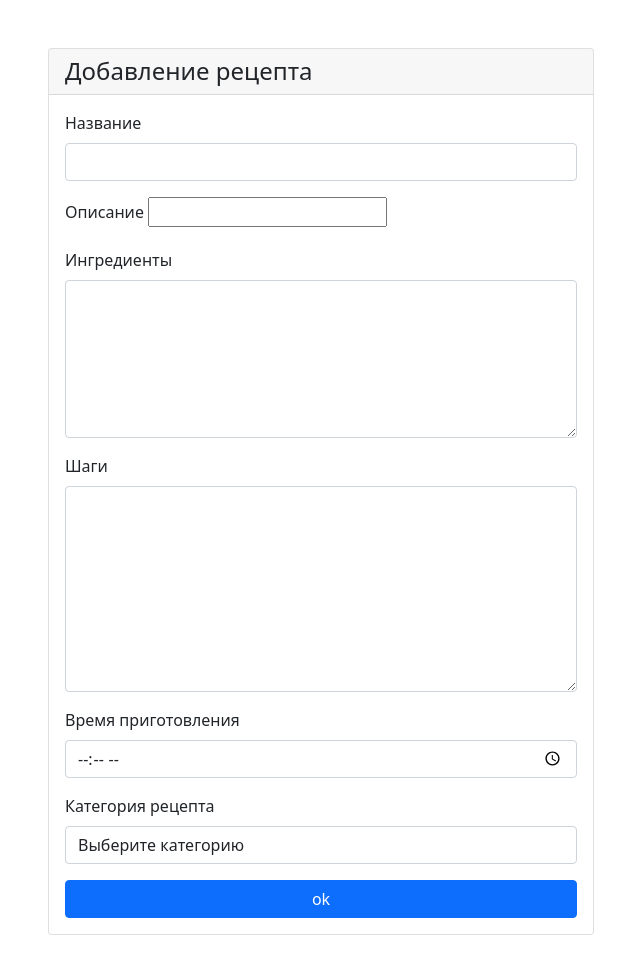
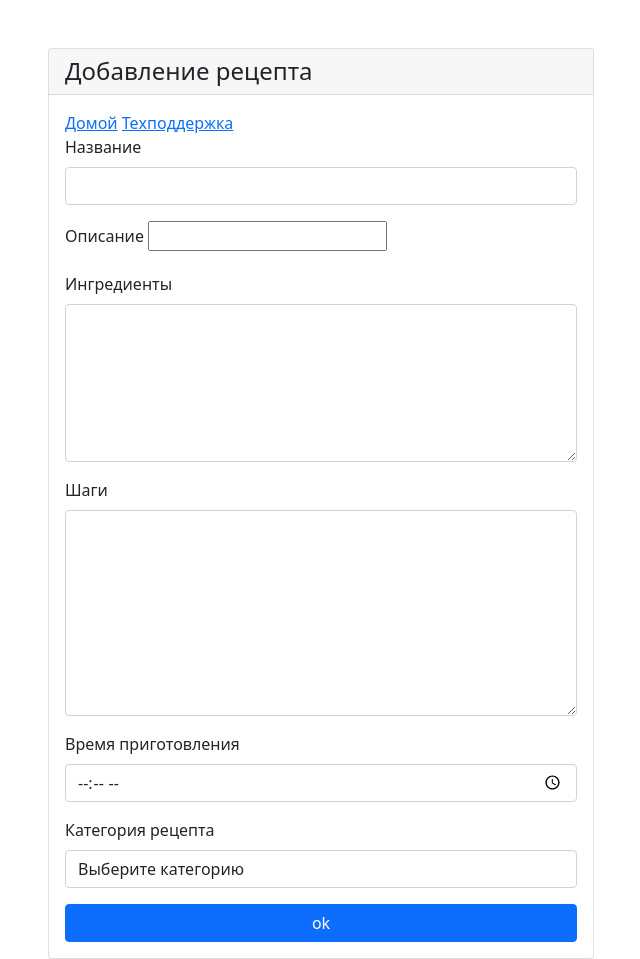
Before and after one commit to dr-number/recipe_management_v12, a Django app: page /main/front/add_recipe/ in a window 1280 px wide. Shown: the whole page, without its empty margins (319-959 px from the left). Before the commit the page ends 935 px from the top, so only its background shows below. Run offline with Django 4.2, Linux system fonts and the light colour scheme; the visitor is signed in with stand-in values (Sample User, id 1); data comes from the database, SQL or seed files in the repository; parts of the project's set-up code (start-up, migrations or seed data) failed here and were passed over; some libraries are stand-ins or nearby versions.

Commit message:
add link to html

```diff
--- a/app/main/templates/add_recipe.html
+++ b/app/main/templates/add_recipe.html
@@ -1,3 +1,4 @@
+{% load functions_html %}
 <!DOCTYPE html>
 <html>
 <head>
@@ -14,6 +15,8 @@
                         <h4 class="mb-0">Добавление рецепта</h4>
                     </div>
                     <div class="card-body">
+                        <a href="{{'HOST'|get_const}}/main/front/loginin/">Домой</a>
+                        <a href="{{'HOST'|get_const}}/main/front/support/">Техподдержка</a>
                         {% if api_errors %}
                             <div class="alert alert-danger">
                                 {% for field, errors in api_errors.items %}
```
